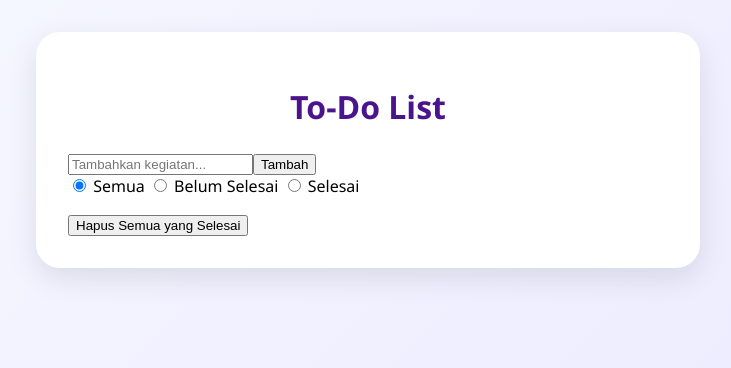
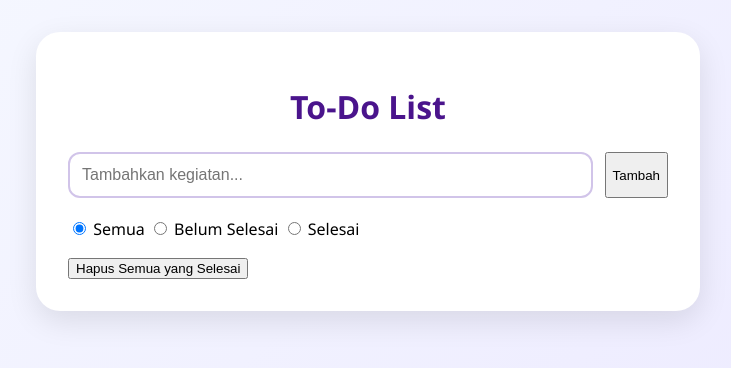
Before and after one commit to bintanghendriska/32-pbk-uts-233510676, a Vue app: page / in a window 1280 px wide. Shown: the top 368 px of the page, without its empty margins (272-1003 px from the left). Built offline with nearby package versions, Linux system fonts and the light colour scheme.

Commit message:
style pada form

```diff
--- a/src/App.vue
+++ b/src/App.vue
@@ -108,4 +108,24 @@ body {
   font-size: 2rem;
   font-weight: bold;
 }
+
+.todo-form {
+  display: flex;
+  gap: 0.75rem;
+  margin-bottom: 1.25rem;
+}
+
+.todo-input {
+  flex-grow: 1;
+  padding: 0.75rem;
+  border: 2px solid #d1c4e9;
+  border-radius: 0.75rem;
+  font-size: 1rem;
+  transition: border 0.3s ease;
+}
+
+.todo-input:focus {
+  border-color: #7e57c2;
+  outline: none;
+}
 </style>
```
